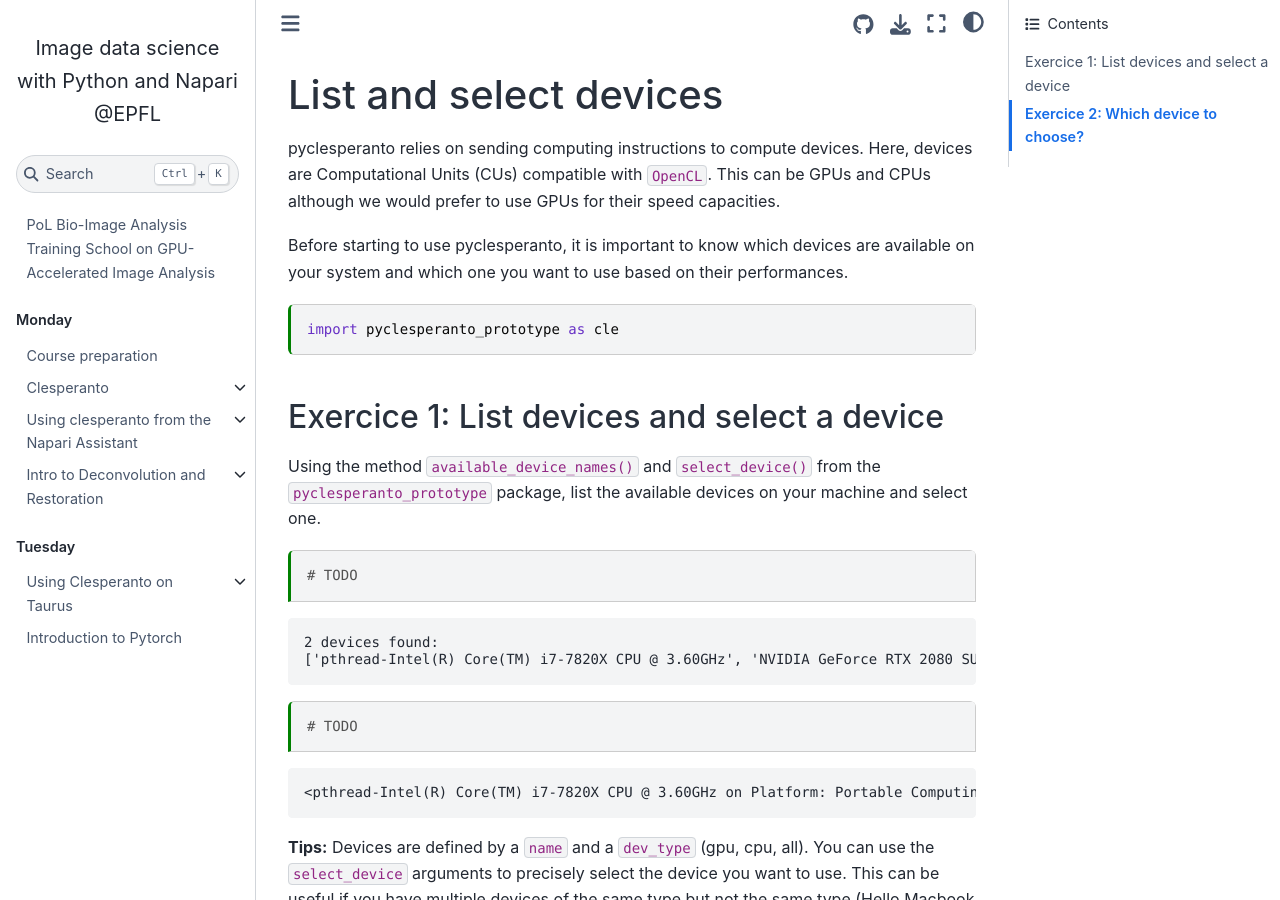
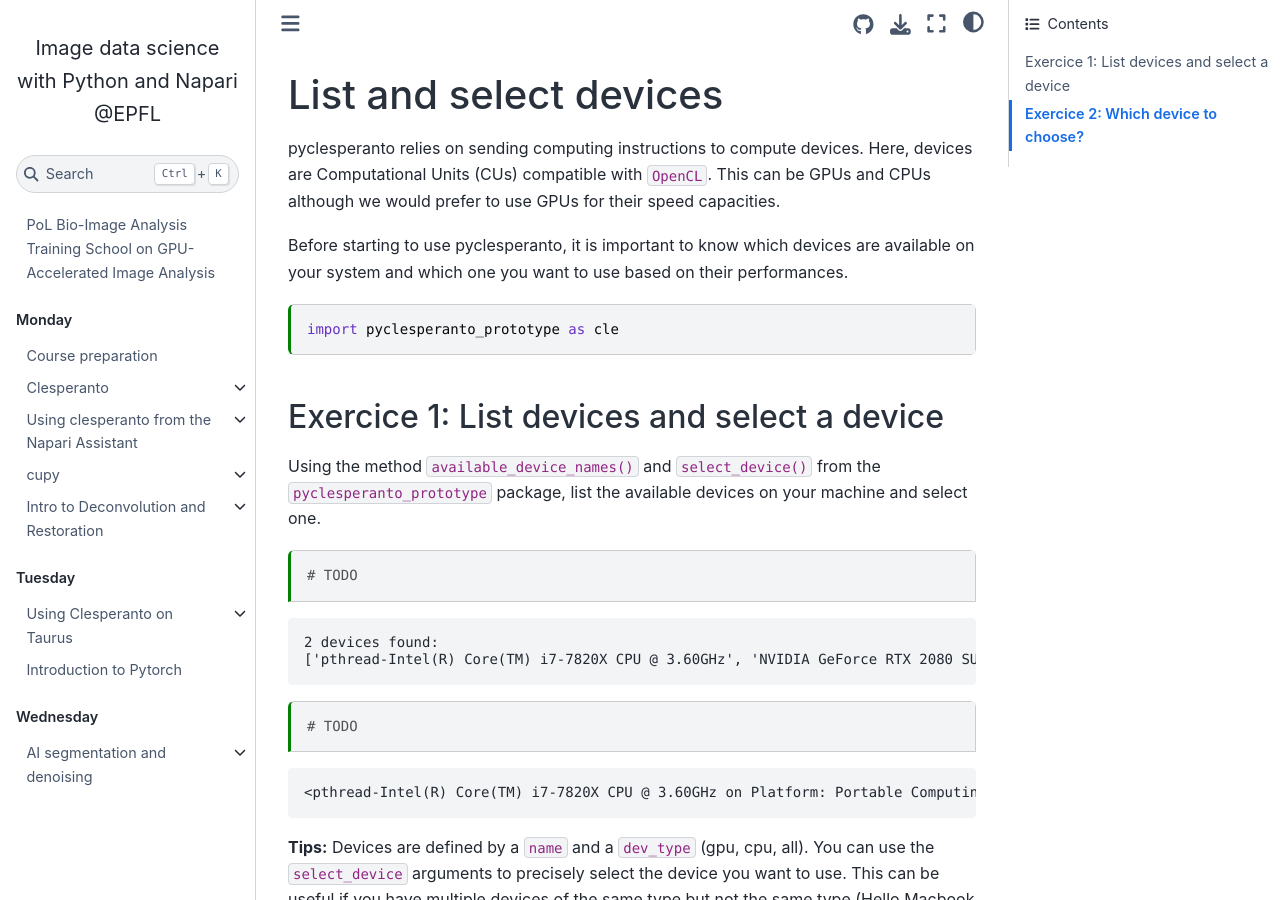
Before and after one commit to BiAPoL/PoL-BioImage-Analysis-TS-GPU-Accelerated-Image-Analysis, a Jupyter Book: the page built from docs/10_Clesperanto/10_select_devices.ipynb, in a window 1280 px wide and 900 px high. Built offline with Jupyter Book 1.0.4 settings and Sphinx 7.4.7 and the Sphinx Book theme 1.1.4, drawn with Linux system fonts in a browser that asks for light colours; pages that are not in the unit, such as notebooks, are missing from menus.

Commit message:
fix more toc issues

```diff
--- a/docs/_toc.yml
+++ b/docs/_toc.yml
@@ -26,7 +26,7 @@ parts:
     - file: 23_clesperanto_assistant/napari-assistant
     - file: 23_clesperanto_assistant/notebook_export
 
-  - file: 20_cupy/readme
+  - file: 25_cupy/readme
     sections:
     - file: 25_cupy/10_basics
     - file: 25_cupy/20_dropin_replacement
@@ -46,8 +46,6 @@ parts:
     - file: 30_Deconvolution/8_extract_psf
     - file: 30_Deconvolution/9_Dask_Deconvolution
     - file: 30_Deconvolution/cluster_access.md
-
-  - file: 30_Deconvolution/readme
 
 - caption: Tuesday
   chapters:
@@ -72,7 +70,7 @@ parts:
 
 - caption: Wednesday
   chapters:
-  - file: 70_AI_Segmentation_Denoising/readme
+  - file: 70_AI_Segmentation_Denoising/Readme
     sections:
     - file: 70_AI_Segmentation_Denoising/01_2D_unet_training
     - file: 70_AI_Segmentation_Denoising/02_Noise2Void
```
